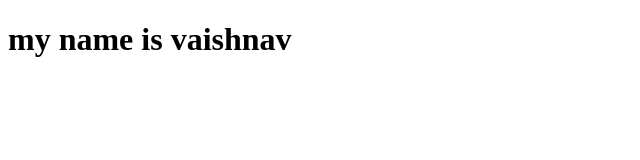
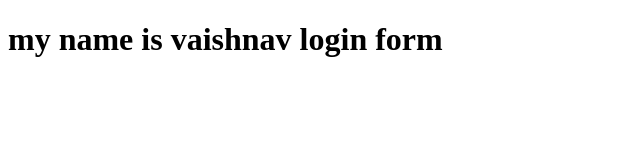
Before and after one commit to vishu-maker/myappsample, a plain HTML site: page index.html in a window 1280 px wide. Shown: the whole page, without its empty margins (0-640 px from the left). Drawn offline with Linux system fonts and the light colour scheme.

Commit message:
login form

```diff
--- a/index.html
+++ b/index.html
@@ -7,7 +7,7 @@
 
 <body>
     <h1>
-        my name is vaishnav
+        my name is vaishnav login form
     </h1>
 </body>
 
```
Also changed, not shown: login.html (added, +1 -0 lines), 1 other file.
